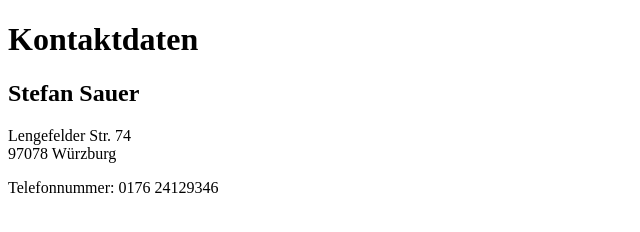
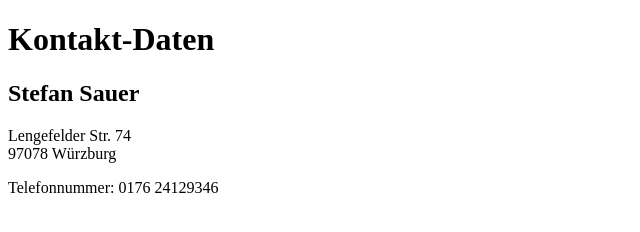
Before and after one commit to sauer3d-thws/wurscht, a plain HTML site: page kontakt.html in a window 1280 px wide. Shown: the full height of the page, 0-640 px from the left. Drawn offline with Linux system fonts and the light colour scheme.

Commit message:
Kontaktdaten aktualisiert

```diff
--- a/kontakt.html
+++ b/kontakt.html
@@ -7,7 +7,7 @@
   </head>
   <body>
     <!-- Sichtbarer Dokumentinhalt im body -->
-    <h1>Kontaktdaten</h1>
+    <h1>Kontakt-Daten</h1>
         <h2>Stefan Sauer</h2>
             <p>
             Lengefelder Str. 74 <br>
```
